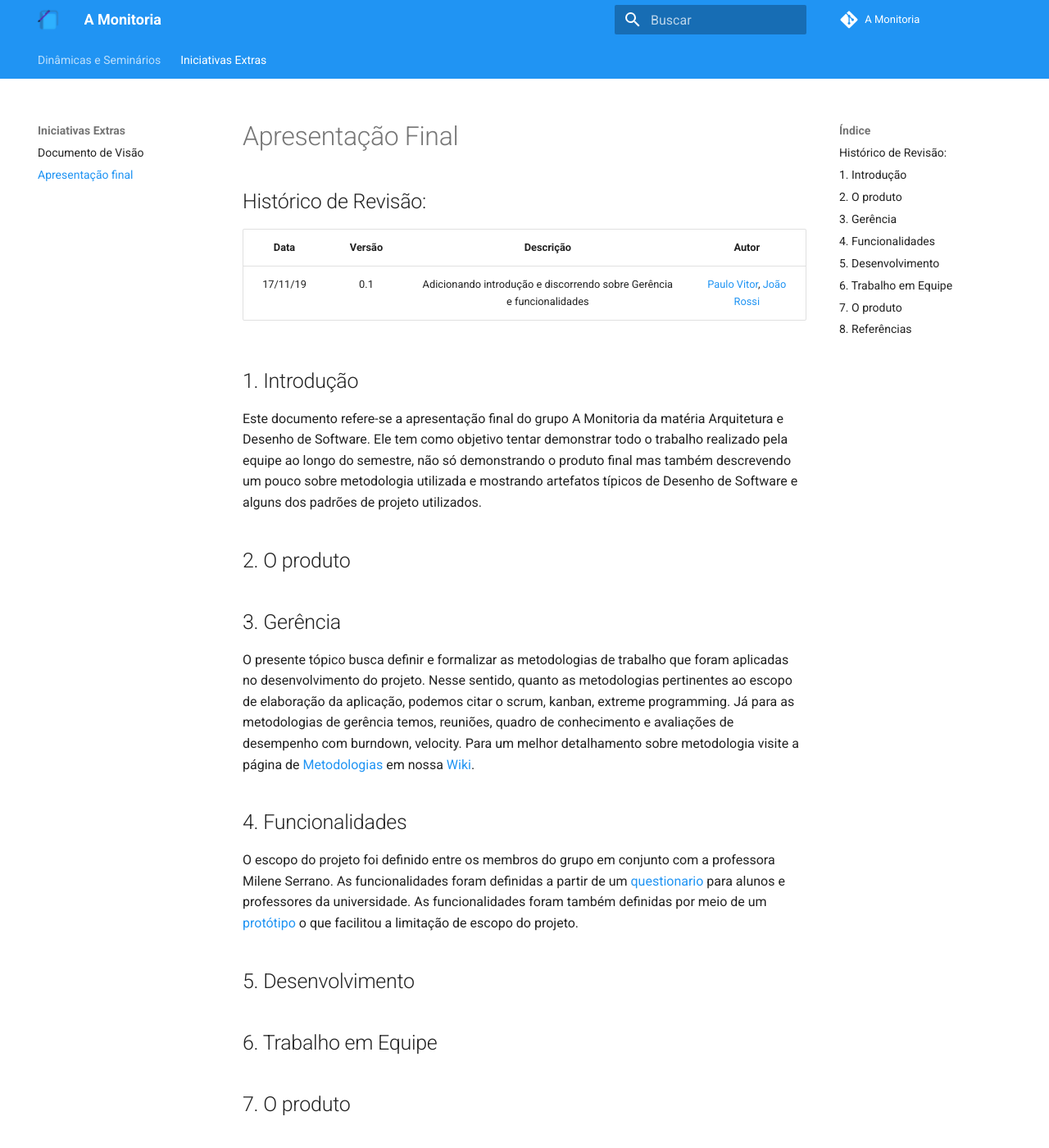
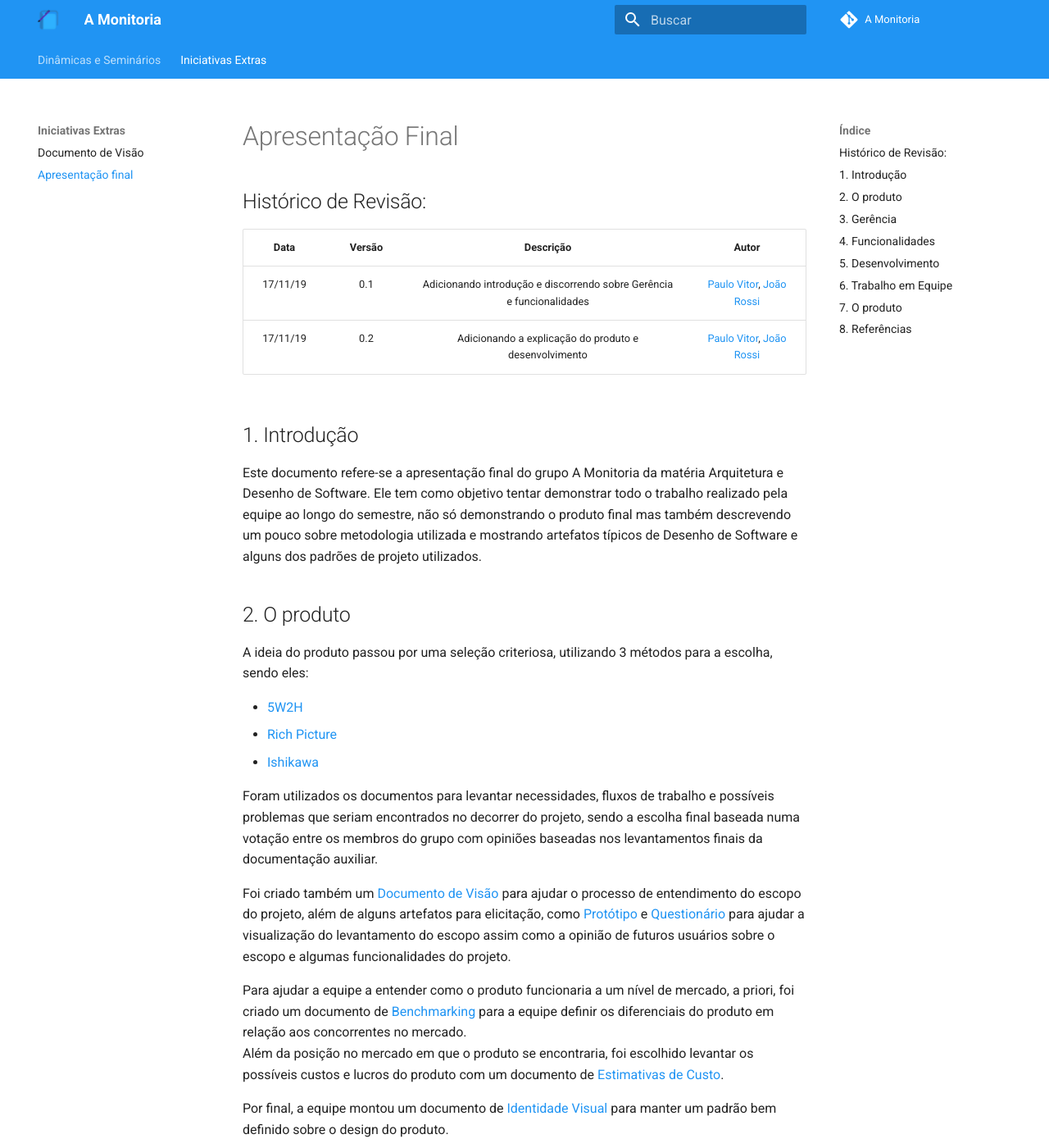
Before and after one commit to 2019-2-arquitetura-desenho/wiki, an MkDocs documentation site: the page built from docs/extras/apresentacao_final.md, in a window 1280 px wide and 1400 px high. Shown: the whole window at 82% size. Built offline with MkDocs 1.6.1 and Material for MkDocs 9.7.7, drawn with Linux system fonts in a browser that asks for light colours; comment, search, counter and statistics services are not loaded; old or Windows-style settings are respelled for this version of MkDocs.

Commit message:
Adding product info

```diff
--- a/docs/extras/apresentacao_final.md
+++ b/docs/extras/apresentacao_final.md
@@ -4,12 +4,27 @@
 | Data | Versão | Descrição | Autor |
 |:---:|:---:|:---:|:---:|
 | 17/11/19 | 0.1 | Adicionando introdução e discorrendo sobre Gerência e funcionalidades | [Paulo Vitor](https://github.com/PauloVitorRocha), [João Rossi](https://github.com/bielrossi15) |
+| 17/11/19 | 0.2 | Adicionando a explicação do produto e desenvolvimento | [Paulo Vitor](https://github.com/PauloVitorRocha), [João Rossi](https://github.com/bielrossi15) |
 
 ## 1. Introdução
 Este documento refere-se a apresentação final do grupo A Monitoria da matéria Arquitetura e Desenho de Software.
 Ele tem como objetivo tentar demonstrar todo o trabalho realizado pela equipe ao longo do semestre, não só demonstrando o produto final mas também descrevendo um pouco sobre metodologia utilizada e mostrando artefatos típicos de Desenho de Software e alguns dos padrões de projeto utilizados.
 
 ## 2. O produto
+A ideia do produto passou por uma seleção criteriosa, utilizando 3 métodos para a escolha, sendo eles:
+
+- [5W2H](../../dinamica_seminario_I/definicao_tema/5W2H/)
+- [Rich Picture](../../dinamica_seminario_I/definicao_tema/rich_picture/)
+- [Ishikawa](../../dinamica_seminario_I/definicao_tema/ishikawa/)
+
+Foram utilizados os documentos para levantar necessidades, fluxos de trabalho e possíveis problemas que seriam encontrados no decorrer do projeto, sendo a escolha final baseada numa votação entre os membros do grupo com opiniões baseadas nos levantamentos finais da documentação auxiliar.
+
+Foi criado também um [Documento de Visão](../extras/documento_visao.md) para ajudar o processo de entendimento do escopo do projeto, além de alguns artefatos para elicitação, como [Protótipo](../../dinamica_seminario_I/Elicitacao/prototipo/) e [Questionário](../../dinamica_seminario_I/Elicitacao/questionario/) para ajudar a visualização do levantamento do escopo assim como a opinião de futuros usuários sobre o escopo e algumas funcionalidades do projeto.
+
+Para ajudar a equipe a entender como o produto funcionaria a um nível de mercado, a priori, foi criado um documento de [Benchmarking](../../dinamica_seminario_I/benchmarking/) para a equipe definir os diferenciais do produto em relação aos concorrentes no mercado.
+Além da posição no mercado em que o produto se encontraria, foi escolhido levantar os possíveis custos e lucros do produto com um documento de [Estimativas de Custo](../../dinamica_seminario_I/estimativas_de_custo/).
+
+Por final, a equipe montou um documento de [Identidade Visual](../../dinamica_seminario_II/identidade_visual/) para manter um padrão bem definido sobre o design do produto.
 
 ## 3. Gerência
 O presente tópico busca definir e formalizar as metodologias de trabalho que foram aplicadas no desenvolvimento do projeto. Nesse sentido, quanto as metodologias pertinentes ao escopo de elaboração da aplicação, podemos citar o scrum, kanban, extreme programming. Já para as metodologias de gerência temos, reuniões, quadro de conhecimento e avaliações de desempenho com burndown, velocity. Para um melhor detalhamento sobre metodologia visite a página de [Metodologias](https://2019-2-arquitetura-desenho.github.io/wiki/dinamica_seminario_II/metodologias/) em nossa [Wiki](https://2019-2-arquitetura-desenho.github.io/wiki/).
```
